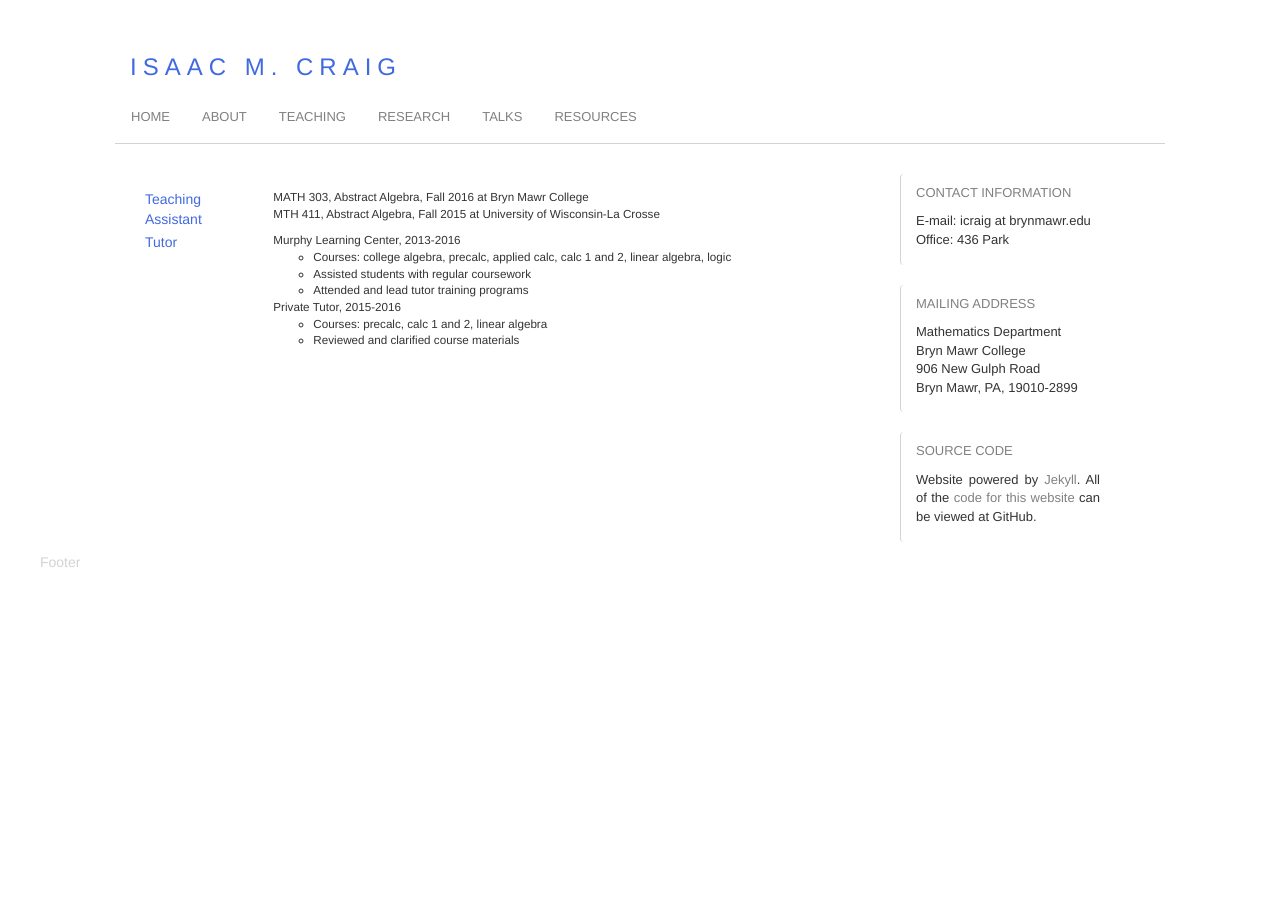
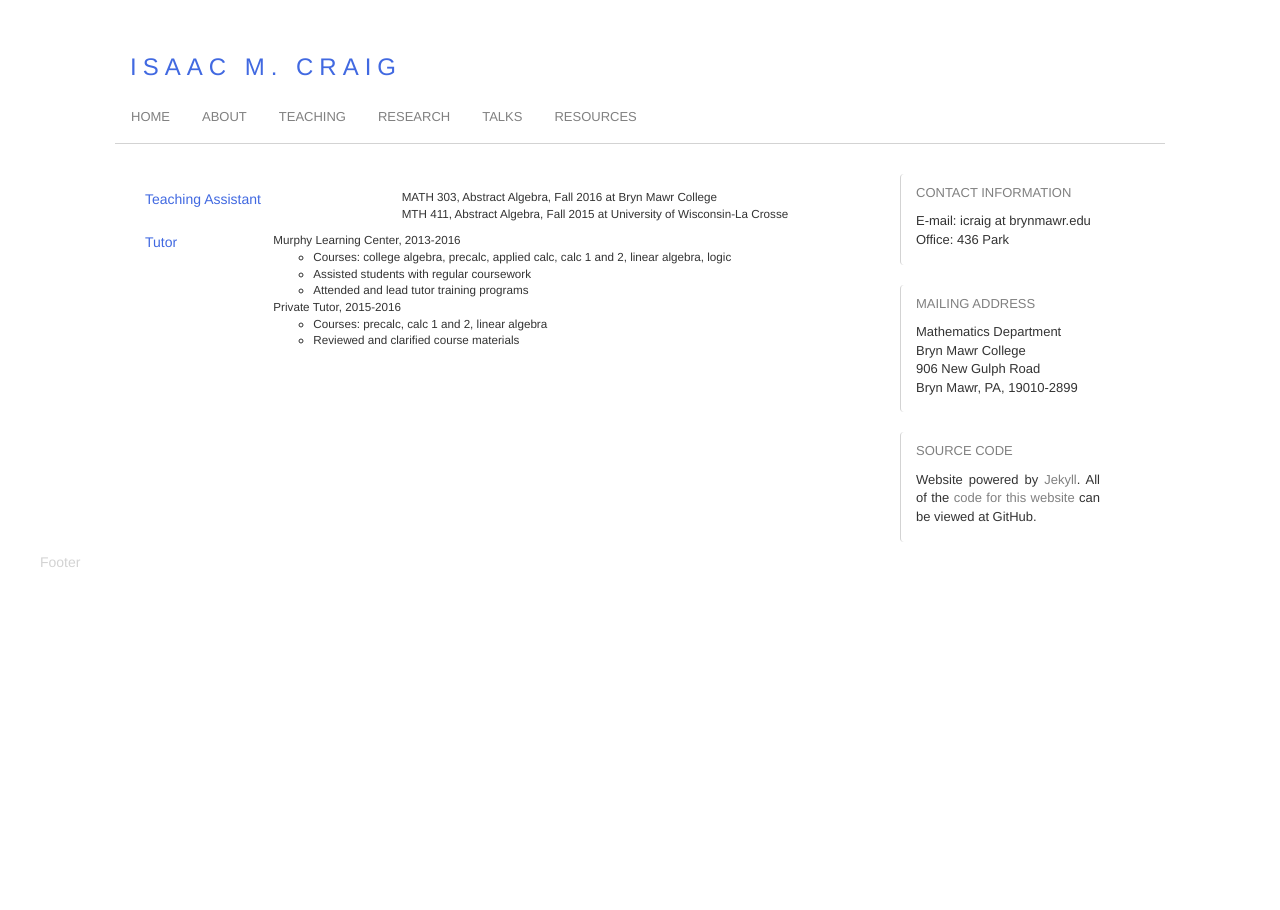
Before and after one commit to isundberg/isaacmc.github.io, a Jekyll site: the page built from teaching/index.html, in a window 1280 px wide. Built offline with Jekyll 4.4.1, drawn with Linux system fonts in a browser that asks for light colours.

Commit message:
Update index.html

```diff
--- a/teaching/index.html
+++ b/teaching/index.html
@@ -3,7 +3,7 @@
 title:
 ---
 
-<div id="contentItem" class="col-sm-2"><span class="align-top">Teaching Assistant</span></div>
+<div id="contentItem" class="col-sm-4">Teaching Assistant</div>
 <ul id="contentList" class="col-sm-8">
   <li>MATH 303, Abstract Algebra, Fall 2016 at Bryn Mawr College</li>
   <li>MTH 411, Abstract Algebra, Fall 2015 at University of Wisconsin-La Crosse</li>
```
